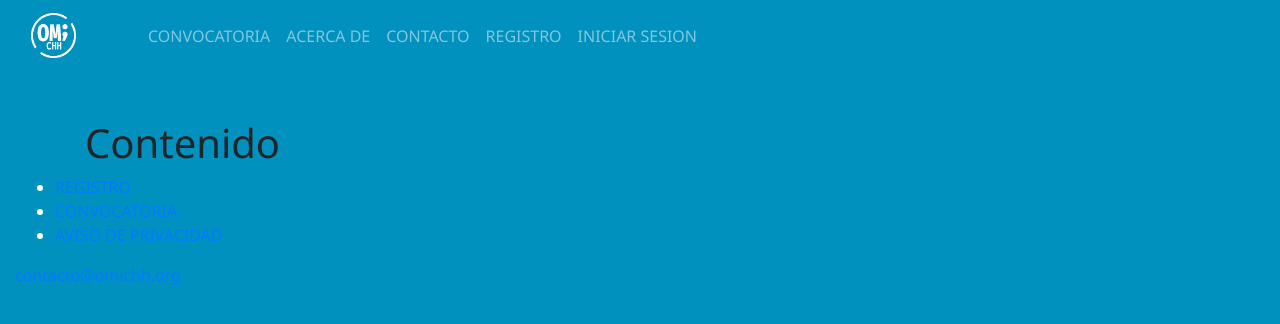
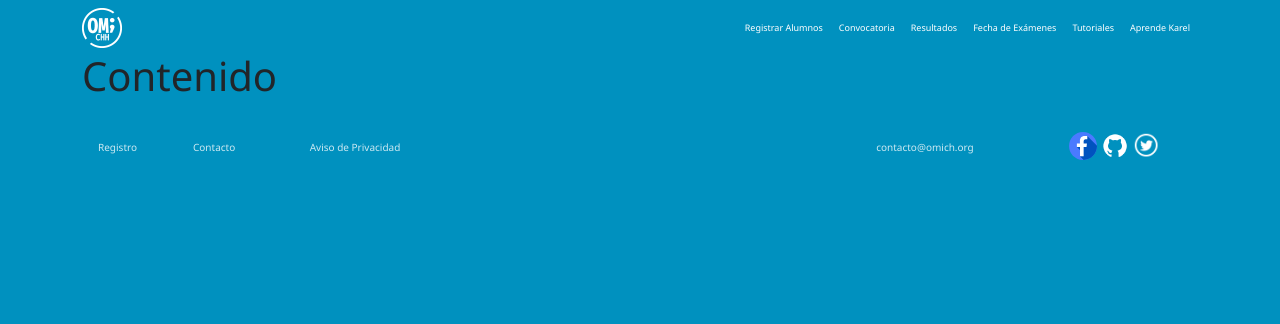
Before and after one commit to OMICHH/omichh-web, a Django app: page / in a window 1280 px wide. Shown: the top 324 px of the page. Run offline with Django 3.2, Linux system fonts and the light colour scheme; some libraries are stand-ins or nearby versions.

Commit message:
Footer y header

```diff
--- a/static/css/main.css
+++ b/static/css/main.css
@@ -10,20 +10,35 @@ html, body{
 }
 
 .text-OMICH-1{
-    color: white !important;
+   color: white !important;
+   font-size:xx-small;
+
+}
+
+.text-OMICH-2{
+   color: rgba(255, 255, 255, 0.8) !important;
    font-size:x-small;
 
 }
 
-.burger-white.navbar-toggler {
-    border-color: white;
+#header img{
+   height: 40px;
+
 }
 
-#header img{
-    height: 30px;
+#header span{
+   width: 20px;
+}
 
+.navbar-toggler{
+   height: 38px;
+}
+
+.burger-white.navbar-toggler {
+    border-color: white !important;
 }
 
 .Redes{
     height: 28px;
+
 }
--- a/templates/base/base.html
+++ b/templates/base/base.html
@@ -2,15 +2,20 @@
 <html lang="en">
 <head>
     <meta charset="UTF-8">
-    <meta name="viewport" content="width=device-width, initial-scale=1.0">
+    <meta name="viewport" content="width=device-width, initial-scale=1, shrink-to-fit=no">
     {% block head_content %} {% endblock %}
 
     {% load static %}
     <link rel="stylesheet" href="{% static 'css/main.css' %}"/>
     <link rel="stylesheet" href="{% static 'css/bootstrap.min.css' %}"/>
     <link rel="stylesheet" href="https://use.fontawesome.com/releases/v5.1.0/css/all.css"/>
+    <link href="https://cdn.jsdelivr.net/npm/bootstrap@5.0.0-beta1/dist/css/bootstrap.min.css" rel="stylesheet" integrity="sha384-giJF6kkoqNQ00vy+HMDP7azOuL0xtbfIcaT9wjKHr8RbDVddVHyTfAAsrekwKmP1" crossorigin="anonymous">
+
 </head>
 <body class="bg-OMICH">
+    <script src="https://code.jquery.com/jquery-3.5.1.slim.min.js" integrity="sha384-DfXdz2htPH0lsSSs5nCTpuj/zy4C+OGpamoFVy38MVBnE+IbbVYUew+OrCXaRkfj" crossorigin="anonymous"></script>
+    <script src="https://cdn.jsdelivr.net/npm/bootstrap@4.5.3/dist/js/bootstrap.bundle.min.js" integrity="sha384-ho+j7jyWK8fNQe+A12Hb8AhRq26LrZ/JpcUGGOn+Y7RsweNrtN/tE3MoK7ZeZDyx" crossorigin="anonymous"></script>
+
     {% include 'base/header.html' %}
     {% block container %}
     {% endblock container %}
--- a/templates/base/footer.html
+++ b/templates/base/footer.html
@@ -1,11 +1,24 @@
 {% load static %}
-<footer style="background-color: #0091BF; color:white;">
-    <div class="container-fluid">
-        <ul>
-            <li><a href="#" style="font-weight: 300;">REGISTRO</a></li>
-            <li><a href="#" style="font-weight: 300;">CONVOCATORIA</a></li>
-            <li><a href="#" style="font-weight: 300;">AVISO DE PRIVACIDAD</a></li>
-        </ul>
-        <a href="">contacto@omichh.org</a>
+<footer id="footer" class="pb-4 pt-4">
+    <div class="container">
+      <div class="row">
+          <div class="col-sm-6 col-md-1 text-center">
+              <a href="#" class="nav-link text-OMICH-2">Registro</a>
+          </div>
+          <div class="col-sm-6 col-md-1 text-center">
+              <a href="#" class="nav-link text-OMICH-2">Contacto</a>
+          </div>
+          <div class="col-sm-6 col-md-2 text-center">
+              <a href="#" class="nav-link text-OMICH-2">Aviso de Privacidad</a>
+          </div>
+          <div class="col-sm-6 col-md-2 offset-md-4 text-center">
+              <a href="#" class="nav-link text-OMICH-2">contacto@omich.org</a>
+          </div>
+          <div class="col-12 col-md-2 text-center">
+            <a href=""><img src="{% static 'img/facebook.svg' %}" alt="White Facebook logo" class="Redes"></a>
+            <a href=""><img src="{% static 'img/white-github-logo.png' %}" alt="White Github logo" class="Redes"></a>
+            <a href=""><img src="{% static 'img/white-twitter-logo.png' %}" alt="White Twitter logo" class="Redes"></a>
+          </div>
+      </div>
     </div>
-</footer>
+  </footer>
--- a/templates/base/header.html
+++ b/templates/base/header.html
@@ -1,25 +1,33 @@
 {% load static %}
-<nav class="navbar navbar-expand-lg navbar-dark" style="background-color: #0091BF;" id="main-navbar">
-    <div class="container-fluid" id='navbar-content'>
-        <a href="#" class="navbar-brand pr-5">
-            <img class='d-inline-block align-top'src="{% static 'img/white-OMICH-logo.png' %}" height='45' alt="omichh logo">
+<nav id="header" class="navbar navbar-expand-md navbar-dark fixed-top bg-OMICH">
+    <div class="container" >
+      <a class="navbar-brand p-0 m-0" href="#">
+        <img src="{% static 'img/white-OMICH-logo.png' %}" class="p-0 m-0" alt="OMICH logo">
       </a>
-        <div class="collapse navbar-collapse">
-            <ul class="navbar-nav">
+
+        <button class="navbar-toggler burger-white" type="button" data-toggle="collapse" data-target="#navbar" aria-controls="navbarSupportedContent" aria-expanded="false" aria-label="Toggle navigation">
+        <span class="navbar-toggler-icon"></span>
+        </button>
+
+        <div class="collapse navbar-collapse " id="navbar">
+        <ul class="navbar-nav ml-auto text-right">
             <li class="nav-item">
-                    <a class="nav-link" href="#">CONVOCATORIA</a>
+            <a class="nav-link text-OMICH-1" href="#">Registrar Alumnos</a>
             </li>
             <li class="nav-item">
-                    <a class="nav-link" href="#">ACERCA DE</a>
+            <a class="nav-link text-OMICH-1" href="#">Convocatoria</a>
             </li>
             <li class="nav-item">
-                    <a class="nav-link" href="#">CONTACTO</a>
+            <a class="nav-link text-OMICH-1" href="#">Resultados</a>
             </li>
             <li class="nav-item">
-                    <a class="nav-link" href="#">REGISTRO</a>
+            <a class="nav-link text-OMICH-1" href="#">Fecha de Exámenes</a>
             </li>
             <li class="nav-item">
-                    <a class="nav-link" href="#">INICIAR SESION</a>
+              <a class="nav-link text-OMICH-1" href="#">Tutoriales</a>
+            </li>
+            <li class="nav-item">
+              <a class="nav-link text-OMICH-1" href="#">Aprende Karel</a>
             </li>
         </ul>
         </div>
--- a/templates/base/landing.html
+++ b/templates/base/landing.html
@@ -6,6 +6,6 @@
 
 {% block container %}
     <div class="container">
-        <h1 class="mt-5">Contenido</h1>
+        <h1 class="mt-5 pt-1">Contenido</h1>
     </div>
 {% endblock container %}
```
Lines whose indentation alone changed are shown as unchanged.
